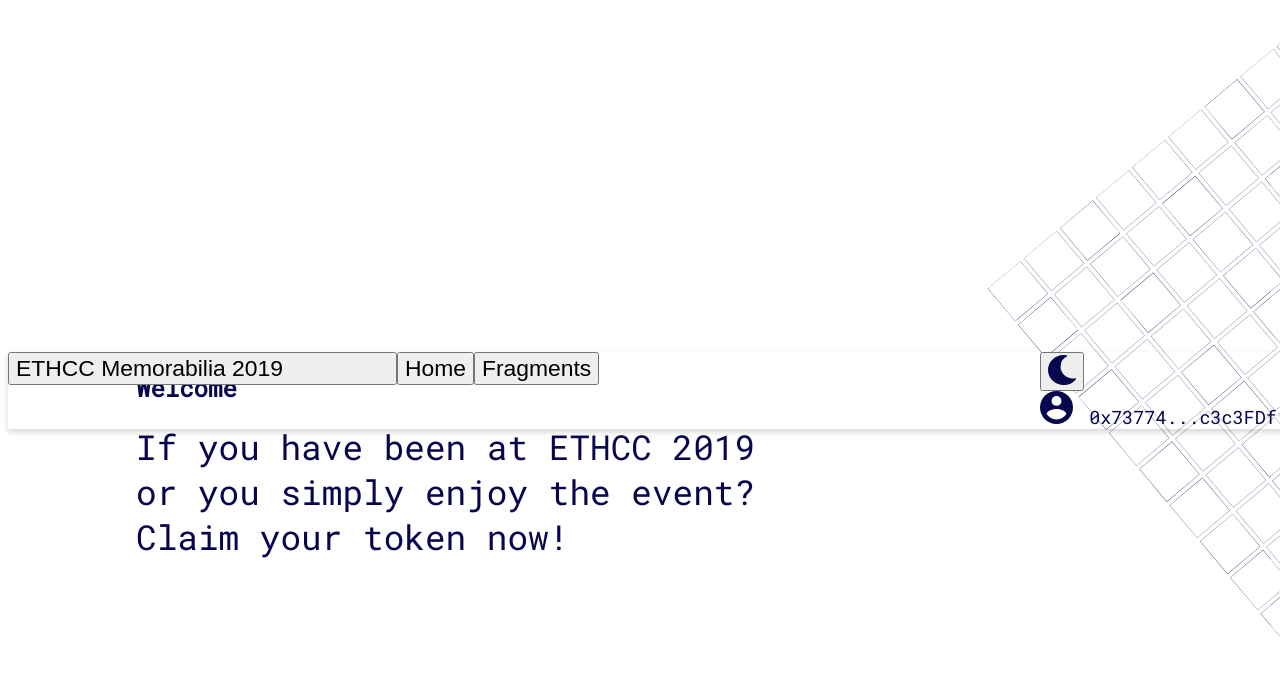
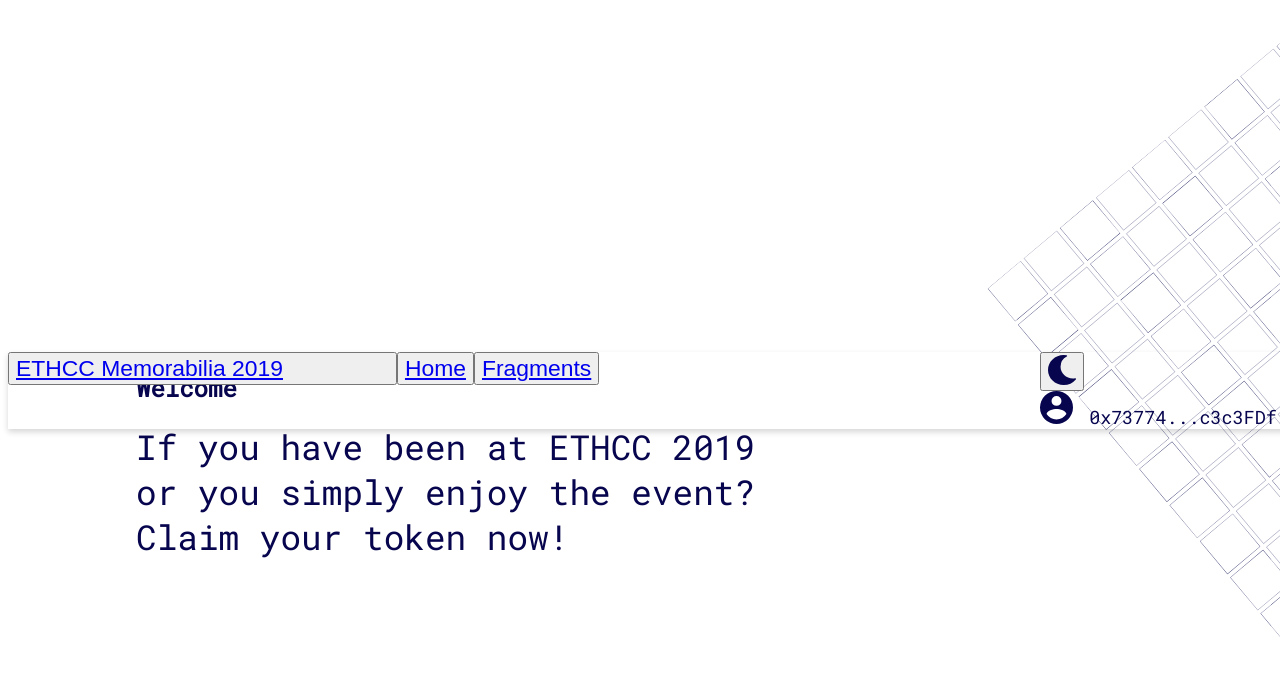
Before and after one commit to l-henri/fragment-nft-front, a React (Create React App) app: page / in a window 1280 px wide. Shown: the top 674 px of the page. Built offline with nearby package versions, Linux system fonts and the light colour scheme.

Commit message:
ButtonText -> ButtonLink

```diff
--- /dev/null
+++ b/src/components/ButtonLink/index.tsx
@@ -0,0 +1,16 @@
+/* eslint-disable react/jsx-props-no-spreading */
+import React from 'react';
+import { Link } from 'react-router-dom';
+import { Button } from 'antd';
+
+interface ButtonLink extends React.ComponentProps<typeof Button> {
+  to: string;
+}
+
+export const ButtonLink: React.FC<ButtonLink> = ({ children, to, ...rest }: ButtonLink) => {
+  return (
+    <Button type="text" {...rest}>
+      <Link to={to}>{children}</Link>
+    </Button>
+  );
+};
--- a/src/components/ButtonText/index.tsx
+++ /dev/null
@@ -1,7 +0,0 @@
-import React from 'react';
-import { Button } from 'antd';
-
-export const ButtonText: React.FC<React.ComponentProps<typeof Button>> = props => {
-  // eslint-disable-next-line react/jsx-props-no-spreading
-  return <Button type="text" {...props} />;
-};
--- a/src/containers/TopBar/index.tsx
+++ b/src/containers/TopBar/index.tsx
@@ -1,8 +1,8 @@
 import React, { useState } from 'react';
 import './index.less';
-import { Layout, Tooltip, Space, Typography, Grid } from 'antd';
+import { Layout, Tooltip, Space, Typography, Grid, Button } from 'antd';
 import { MenuOutlined } from '@ant-design/icons';
-import { ButtonText } from '@components/ButtonText';
+import { ButtonLink } from '@components/ButtonLink';
 import MoonIcon from '@assets/moon.svg';
 import SunIcon from '@assets/little-sun-black.svg';
 import AccountIcon from '@assets/account.svg';
@@ -26,19 +26,24 @@
   return (
     <Header className="top-bar">
       {!lg && <MenuOutlined />}
-      <ButtonText className="title">ETHCC Memorabilia 2019</ButtonText>
+      <ButtonLink className="title" to="/">
+        ETHCC Memorabilia 2019
+      </ButtonLink>
       {lg && (
         <>
-          <ButtonText className="btn">Home</ButtonText>
-          <ButtonText className="btn">Fragments</ButtonText>
+          <ButtonLink className="btn" to="/">
+            Home
+          </ButtonLink>
+          <ButtonLink className="btn" to="/fragments">
+            Fragments
+          </ButtonLink>
           <Space className="right-items" size="large">
-            <ButtonText size="small" onClick={toggleTheme}>
-              {dark ? (
-                <img src={SunIcon} alt="light icon" />
-              ) : (
-                <img src={MoonIcon} alt="dark icon" />
-              )}
-            </ButtonText>
+            <Button
+              size="small"
+              type="text"
+              onClick={toggleTheme}
+              icon={<img src={dark ? SunIcon : MoonIcon} alt={dark ? 'light-icon' : 'dark-icon'} />}
+            />
             <Tooltip title={address} placement="bottomLeft">
               <img src={AccountIcon} alt="account" />
               <Text className="account-text">{addressEllipsed}</Text>
```
